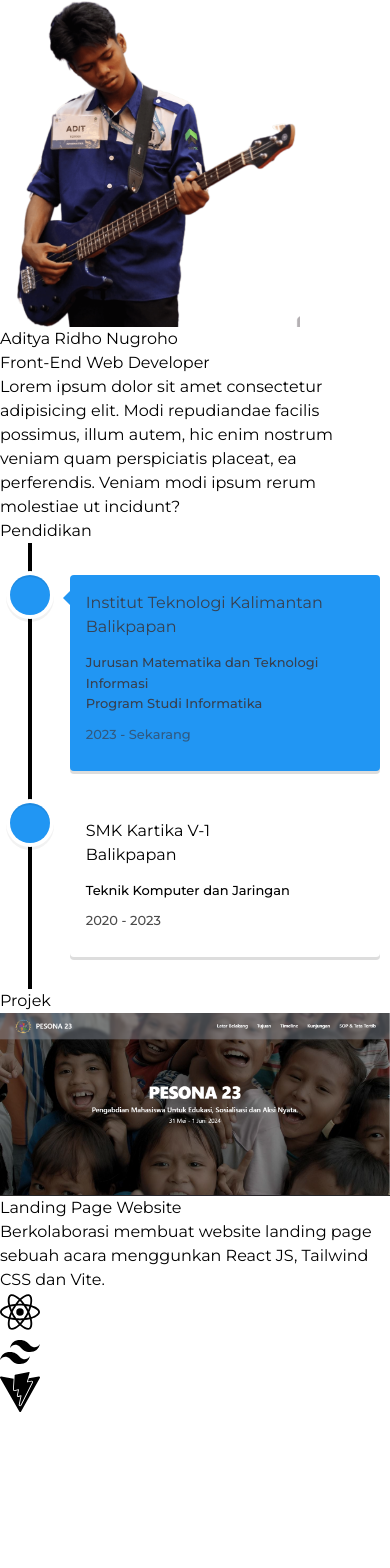
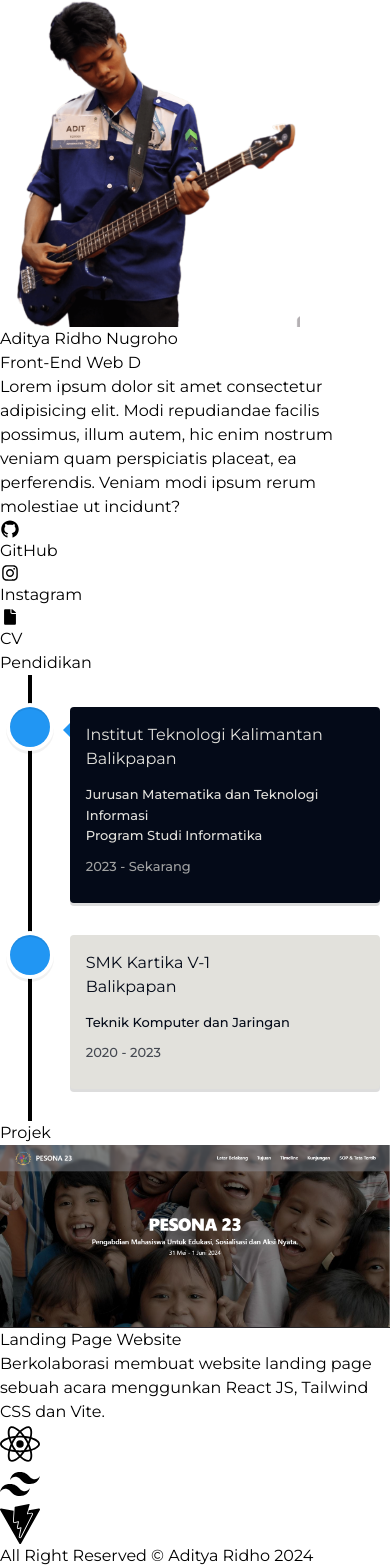
Before and after one commit to adityaridhon/react-porto, a React (Vite) app: page / in a window 390 px wide. Shown: the part 196-1764 px from the top of the page. Before the commit the page ends 1608 px from the top, so only its background shows below. Built offline with nearby package versions, Linux system fonts and the light colour scheme.

Commit message:
fix project width and add footer

```diff
--- a/package.json
+++ b/package.json
@@ -16,6 +16,7 @@
     "react-chrono": "^2.6.1",
     "react-dom": "^18.2.0",
     "react-icons": "^5.2.1",
+    "react-type-animation": "^3.2.0",
     "react-vertical-timeline-component": "^3.6.0"
   },
   "devDependencies": {
--- a/src/App.jsx
+++ b/src/App.jsx
@@ -1,9 +1,10 @@
-import { useState } from 'react'
+
 import './App.css'
 import Navbar from './components/navbar'
 import Jumbotron from './components/jumbotron'
 import Edu from './components/edu'
 import Exp from './components/exp'
+import Footer from './components/footer'
 
 
 
@@ -14,6 +15,7 @@ export default function App() {
     <Jumbotron/>
     <Edu/>
     <Exp/>
+    <Footer/>
     </>
     )
 }
--- a/src/components/edu.jsx
+++ b/src/components/edu.jsx
@@ -14,7 +14,7 @@ export default function edu() {
       <VerticalTimeline className="-z-50 mx-auto">
         <VerticalTimelineElement
           className="vertical-timeline-element--work"
-          contentStyle={{ background: "rgb(33, 150, 243)", color: "rgb(55, 65, 81)" }}
+          contentStyle={{ background: "#040A18", color: "#E2E1DC" }}
           contentArrowStyle={{ borderRight: "7px solid  rgb(33, 150, 243)" }}
           date="2023 - Sekarang"
           iconStyle={{ background: "rgb(33, 150, 243)", color: "#fff" }}
@@ -29,6 +29,7 @@ export default function edu() {
         <VerticalTimelineElement
           className="vertical-timeline-element--work"
           date="2020 - 2023"
+          contentStyle={{ background: "#E2E1DC", color: "#040A18" }}
           iconStyle={{ background: "rgb(33, 150, 243)", color: "#fff" }}
           icon={<WorkIcon />}
         >
--- a/src/components/exp.jsx
+++ b/src/components/exp.jsx
@@ -12,7 +12,7 @@ export default function EmblaCarousel() {
 
     <div className='pt-20 pb-20 bg-slate-100 min-h-screen' id='pengalaman'>
       <h1 className="text-3xl font-bold py-10 text-center">Projek</h1>
-        <div className="embla max-w-[450px] md:max-w-[800px] mx-auto" ref={emblaRef}>
+        <div className="embla max-w-[350px] md:max-w-[800px] mx-auto" ref={emblaRef}>
         <div className="embla__container ">
             <div className="embla__slide text-center">
                 <img src={projek} alt="p1" />
--- /dev/null
+++ b/src/components/footer.jsx
@@ -0,0 +1,12 @@
+
+const footer = () => {
+  return (
+    <footer className='flex justify-center items-center h-[20vh] bg-slate-800'>
+    <div >
+      <p className='text-white'>All Right Reserved © Aditya Ridho 2024</p>
+    </div>
+  </footer>
+  )
+}
+
+export default footer
--- a/src/components/jumbotron.jsx
+++ b/src/components/jumbotron.jsx
@@ -1,4 +1,8 @@
 import home from '../assets/home.png'
+import { TypeAnimation } from 'react-type-animation';
+import { AiFillGithub, AiOutlineInstagram } from "react-icons/ai";
+import { IoIosDocument } from "react-icons/io";
+
 
 const jumbotron = () => {
   return (
@@ -6,11 +10,18 @@ const jumbotron = () => {
       <div className="md:flex justify-between pt-6">
         <img src={home} alt="home" width={300} className='mx-auto md:ml-20'/>
         <div className='text-center mt-10'>
-          <h2 className='font-bold text-2xl text-gray-800 md:text-4xl' ><span className='text-cyan-800'>Adit</span>ya Ridho Nugroho</h2>
-          <h3 className='mt-2 font-medium'>Front-End Web Developer</h3>
+          <h2 className='font-bold text-3xl text-gray-800 md:text-4xl mb-2' ><span className='text-cyan-800'>Adit</span>ya Ridho Nugroho</h2>
+          <TypeAnimation sequence={['Front-End', 1000, 'Front-End Web Enthusiast', 1000, 'Front-End Web Developer ',1000,]} wrapper="span" speed={50} repeat={Infinity} className='font-semibold text-gray-800'
+    />
           <p className='mt-2 mx-10 '>Lorem ipsum dolor sit amet consectetur adipisicing elit. Modi repudiandae facilis possimus, illum autem, hic enim nostrum veniam quam perspiciatis placeat, ea perferendis. Veniam modi ipsum rerum molestiae ut incidunt?</p>
+        <div className='flex justify-center mt-8 gap-4 md:justify-start md:ml-12'>
+          <a href="https://github.com/adityaridhon" target='_blank' className='flex bg-transparent border border-slate-800 hover:bg-slate-800 hover:text-white duration-200 px-4 gap-2 py-3 text-dark rounded-lg'><AiFillGithub size={20}/>GitHub</a>
+          <a href="https://www.instagram.com/adtyrdho" target='_blank' className='flex bg-transparent border border-slate-800 hover:bg-gradient-to-br from-[#f9ce34] to-[#ee2a7b] hover:border-white hover:text-white duration-200 px-4 gap-2 py-3 text-dark rounded-lg'><AiOutlineInstagram size={20}/> Instagram</a>
+          <a href="" className='flex bg-transparent border border-slate-800 hover:bg-green-700 hover:border-green-700 hover:text-white duration-200 px-4 gap-2 py-3 text-dark rounded-lg'> <IoIosDocument size={20}/> CV</a>
+        </div>
         </div>
       </div>
+
 
 
     </section>
```
Also changed, not shown: 1 other file (tests, documents, lock files or other folders).
